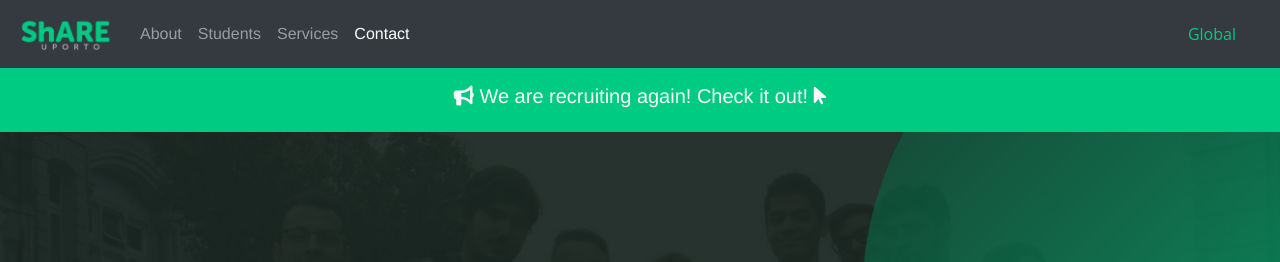
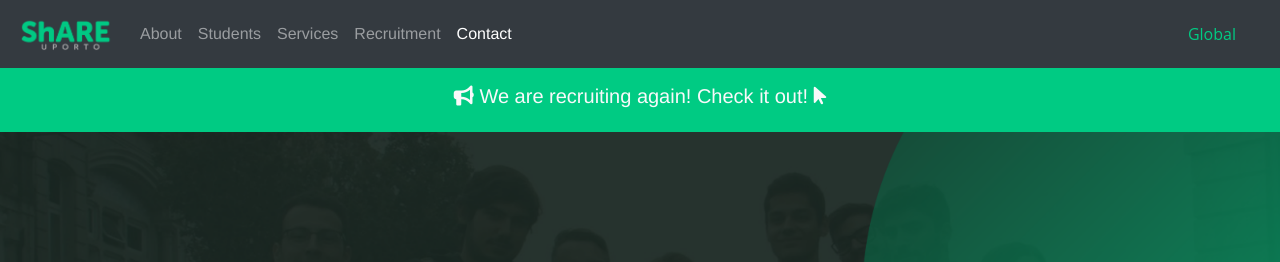
Before and after one commit to share-up/share-up.github.io, a Jekyll site: the page built from index.md, in a window 1280 px wide. Shown: the top 262 px of the page. Built offline with Jekyll 4.4.1, drawn with Linux system fonts in a browser that asks for light colours; nearby versions of some CDN libraries.

Commit message:
updated nav

```diff
--- a/_includes/nav.html
+++ b/_includes/nav.html
@@ -19,6 +19,9 @@
             </li>
             <li class="nav-item ">
                 <a class="nav-link " href="#scopes">Services</a>
+            </li>
+            <li class="nav-item ">
+                <a class="nav-link " href="#recruitment">Recruitment</a>
             </li>
             <li class="nav-item ">
                 <a class="nav-link " href="#contact">Contact</a>
```
Also changed, not shown: 3 other files.
